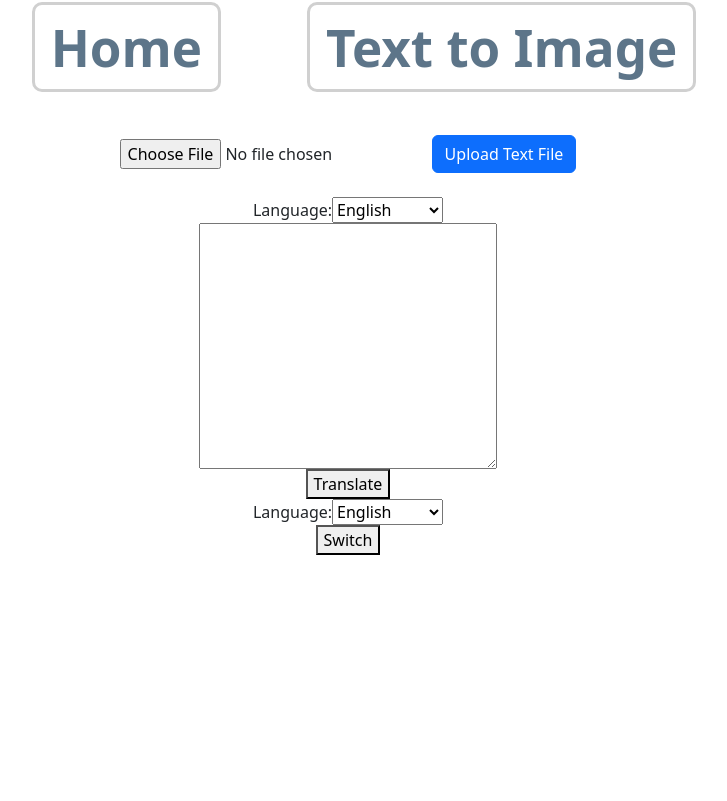
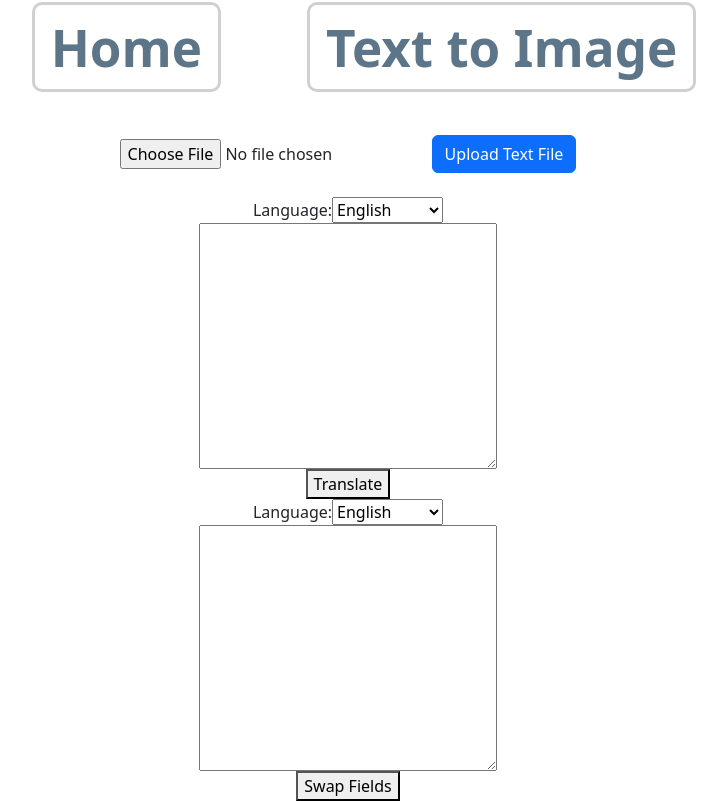
Before and after one commit to plutoniumcat/react-translation-app-v2, a React (Create React App) app: page / in a window 1280 px wide. Shown: the part 210-1011 px from the top of the page, without its empty margins (292-1019 px from the left). Before the commit the page ends 800 px from the top, so only its background shows below. Built offline with nearby package versions, Linux system fonts and the light colour scheme.

Commit message:
functionality for swap fields is working

```diff
--- a/src/components/Dropdown.jsx
+++ b/src/components/Dropdown.jsx
@@ -1,3 +1,5 @@
+import { useEffect } from 'react';
+
 export default function Dropdown(props) {
   const menuType = props.sourceLang ? "source-lang" : "output-lang";
 
@@ -13,6 +15,14 @@ export default function Dropdown(props) {
       console.log("Language dropdown could not detect if it is source or output.");
     }
   };
+
+  // Add this code to update the selected value of the dropdown
+  useEffect(() => {
+    if (props.outputLang) {
+      const dropdown = document.querySelector(`select[name=${menuType}]`);
+      dropdown.value = props.outputLang;
+    }
+  }, [props.outputLang, menuType]);
 
     return (
       <div>
--- a/src/components/Homepage.jsx
+++ b/src/components/Homepage.jsx
@@ -17,7 +17,6 @@ export default function Homepage() {
   const [outputLang, setOutputLang] = useState("english");
   const [input, setInput] = useState('');
   const [translation, setTranslation] = useState('');
-  const [mode, setMode] = useState("input");
 
   const handleTranslate = async (event) => {
     event.preventDefault();
@@ -34,8 +33,21 @@ export default function Homepage() {
     }
   };
 
-  const handleModeSwitch = () => {
-    setMode(mode === "input" ? "output" : "input");
+  const handleSwapFields = () => {
+    const tempInput = input;
+    const tempSourceLang = sourceLang;
+    const tempOutputLang = outputLang;
+
+    setInput(translation);
+    setSourceLang(tempOutputLang);
+    setOutputLang(tempSourceLang);
+    setTranslation(tempInput);
+
+    // Update the input dropdown value based on the output language
+    const inputDropdown = document.querySelector('select[name="source-lang"]');
+    if (inputDropdown) {
+      inputDropdown.value = tempOutputLang;
+    }
   };
 
   return (
@@ -43,14 +55,11 @@ export default function Homepage() {
       <UploadText setInput={setInput} />
       <form onSubmit={handleTranslate} className="d-flex flex-column align-items-center">
         <Dropdown sourceLang={sourceLang} setSourceLang={setSourceLang} />
-        {mode === "input" ? (
-          <Recordinput input={input} setInput={setInput} />
-        ) : (
-          <Recordoutput outputText={translation} />
-        )}
+        <Recordinput input={input} setInput={setInput} />
         <button type="submit">Translate</button>
         <Dropdown outputLang={outputLang} setOutputLang={setOutputLang} />
-        <button type="button" onClick={handleModeSwitch}>Switch</button>
+        <Recordoutput outputText={translation} />
+        <button type="button" onClick={handleSwapFields}>Swap Fields</button>
       </form>
     </div>
   );
```
Lines whose indentation alone changed are shown as unchanged.
